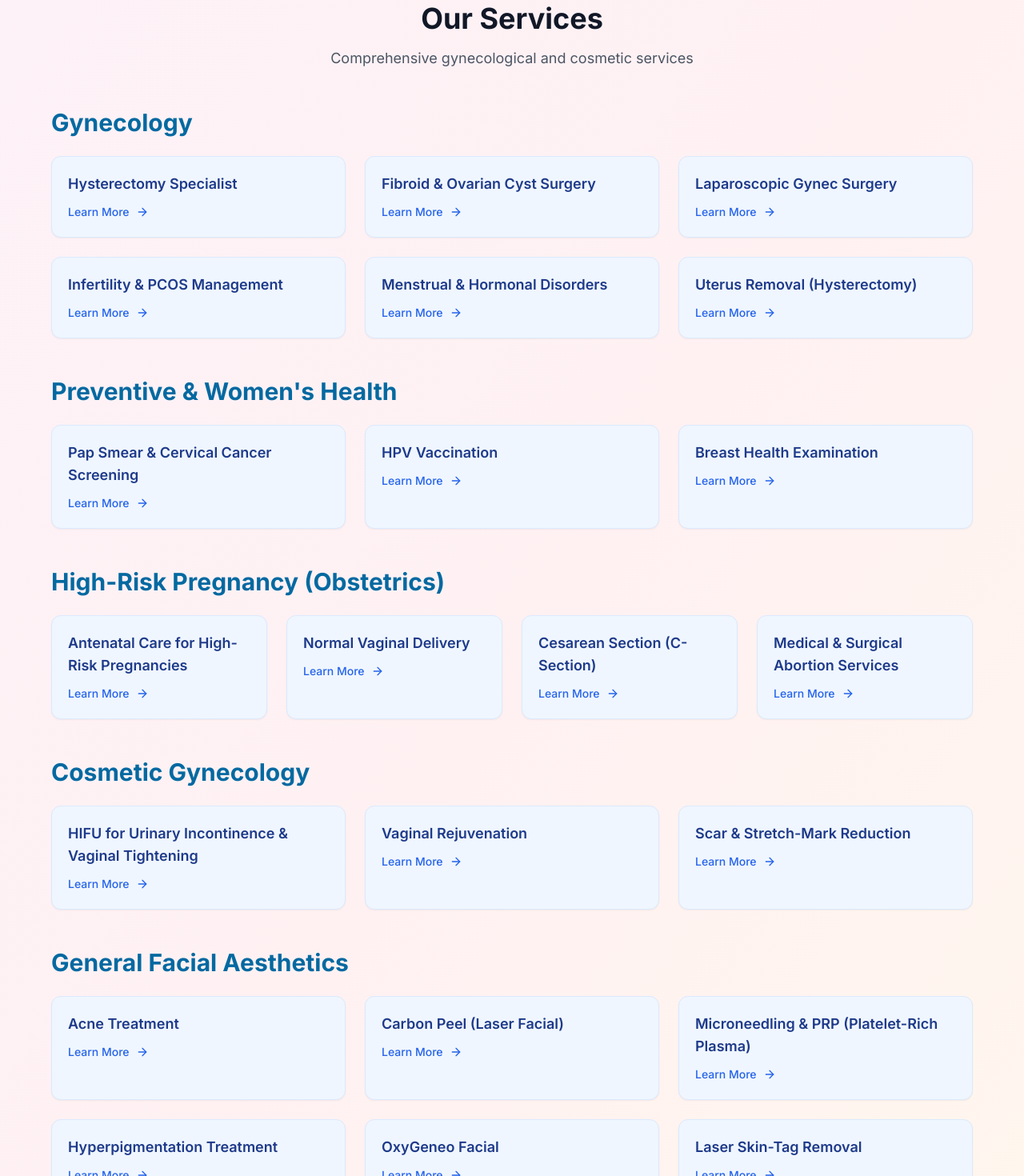
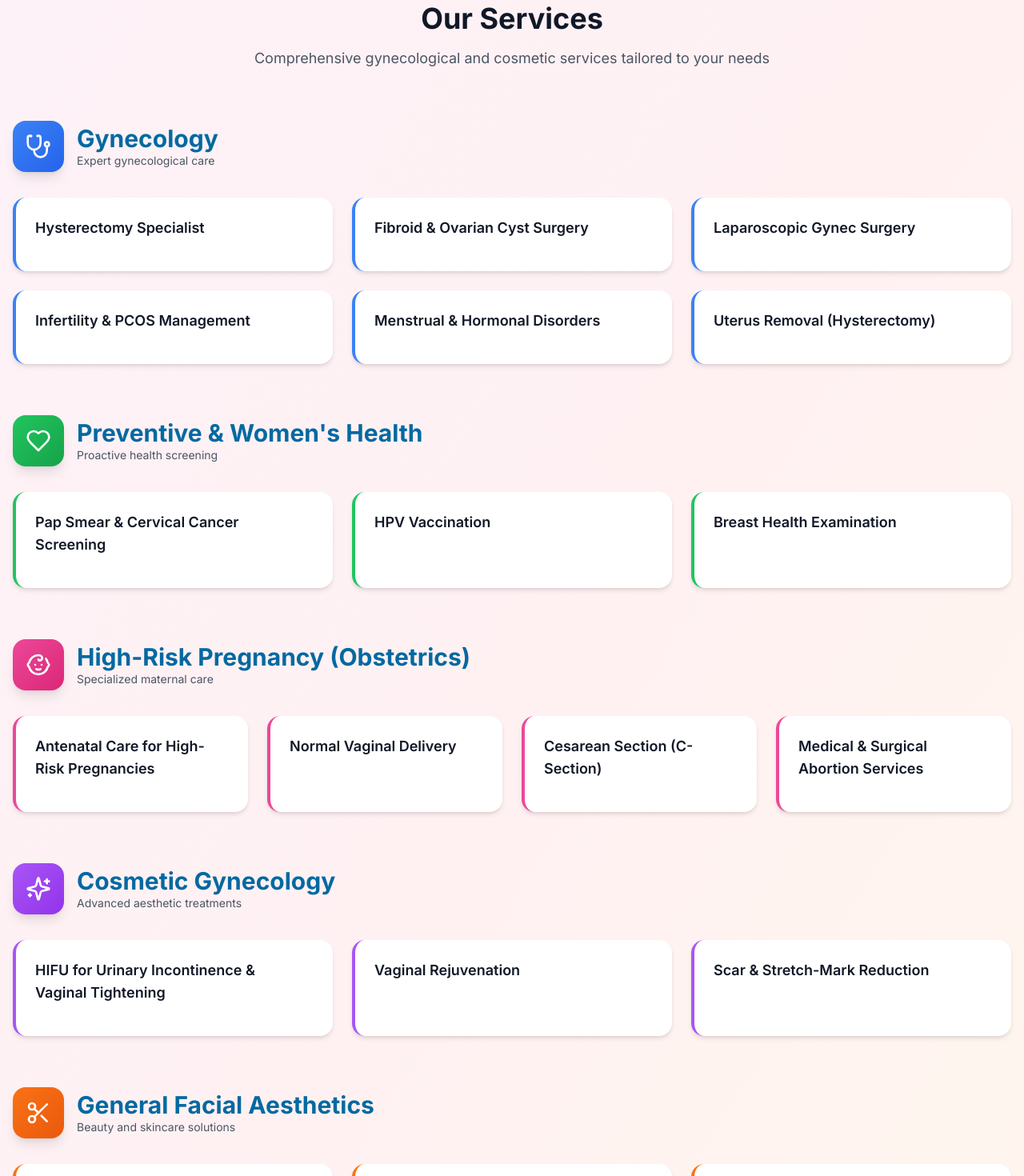
Before and after one commit to nidhishagrawal/dr-aparana-clinic, a Next.js app: page / in a window 1280 px wide. Shown: the part 1520-2990 px from the top of the page at 80% size. Built offline with nearby package versions, Linux system fonts and the light colour scheme.

Commit message:
file committed

```diff
--- a/app/page.tsx
+++ b/app/page.tsx
@@ -6,7 +6,7 @@ import StatsSection from './components/StatsSection'
 import BookAppointment from './components/BookAppointment'
 import VisionMission from './components/VisionMission'
 import PatientEducation from './components/PatientEducation'
-import { ArrowRight, Phone, MessageCircle, CheckCircle, Award, Users, Clock, Star, Quote, Baby } from 'lucide-react'
+import { ArrowRight, Phone, MessageCircle, CheckCircle, Award, Users, Clock, Star, Quote, Baby, Heart, Stethoscope, Sparkles, Scissors } from 'lucide-react'
 
 export const metadata: Metadata = {
   title: 'Dr. Aparana Ghosh - Best Gynecologist in Chembur, Mumbai | Expert Women\'s Health Care',
@@ -113,15 +113,23 @@ export default function Home() {
       {/* Services Overview */}
       <section className="py-20 bg-gradient-to-br from-pink-50 via-rose-50 to-orange-50">
         <div className="container mx-auto px-4">
-          <div className="text-center mb-12">
+          <div className="text-center mb-16">
             <h2 className="text-3xl md:text-4xl font-bold text-gray-900 mb-4">Our Services</h2>
-            <p className="text-lg text-gray-600">Comprehensive gynecological and cosmetic services</p>
+            <p className="text-lg text-gray-600 max-w-2xl mx-auto">Comprehensive gynecological and cosmetic services tailored to your needs</p>
           </div>
 
-          <div className="max-w-6xl mx-auto space-y-12">
+          <div className="max-w-7xl mx-auto space-y-16">
             {/* Gynecology */}
+            <div className="relative">
+              <div className="flex items-center gap-4 mb-8">
+                <div className="w-16 h-16 bg-gradient-to-br from-blue-500 to-blue-600 rounded-2xl flex items-center justify-center shadow-lg">
+                  <Stethoscope className="w-8 h-8 text-white" />
+                </div>
                 <div>
-              <h3 className="text-2xl md:text-3xl font-bold text-primary-700 mb-6">Gynecology</h3>
+                  <h3 className="text-2xl md:text-3xl font-bold text-primary-700">Gynecology</h3>
+                  <p className="text-gray-600 text-sm">Expert gynecological care</p>
+                </div>
+              </div>
               <div className="grid grid-cols-1 md:grid-cols-2 lg:grid-cols-3 gap-6">
                 {[
                   { name: 'Hysterectomy Specialist', href: '/services' },
@@ -134,22 +142,31 @@ export default function Home() {
                   <Link
                     key={index}
                     href={service.href}
-                    className="group p-5 bg-blue-50 rounded-xl shadow-sm hover:shadow-lg transition-all border border-blue-100 hover:border-blue-200"
+                    className="group relative p-6 bg-white rounded-2xl shadow-md hover:shadow-xl transition-all duration-300 border-l-4 border-blue-500 hover:border-blue-600 hover:-translate-y-1"
                   >
-                    <h4 className="text-lg font-semibold text-blue-900 group-hover:text-blue-700 transition-colors mb-2">
+                    <div className="flex items-start justify-between mb-3">
+                      <h4 className="text-lg font-semibold text-gray-900 group-hover:text-blue-600 transition-colors pr-2">
                         {service.name}
                       </h4>
-                    <span className="inline-flex items-center gap-2 text-sm font-medium text-blue-600 group-hover:gap-3 transition-all">
-                      Learn More <ArrowRight className="w-4 h-4" />
-                    </span>
+                      <ArrowRight className="w-5 h-5 text-blue-500 opacity-0 group-hover:opacity-100 transition-opacity flex-shrink-0" />
+                    </div>
+                    <div className="h-1 w-0 group-hover:w-full bg-gradient-to-r from-blue-500 to-blue-600 transition-all duration-300 rounded-full"></div>
                   </Link>
                 ))}
               </div>
             </div>
 
             {/* Preventive & Women's Health */}
+            <div className="relative">
+              <div className="flex items-center gap-4 mb-8">
+                <div className="w-16 h-16 bg-gradient-to-br from-green-500 to-green-600 rounded-2xl flex items-center justify-center shadow-lg">
+                  <Heart className="w-8 h-8 text-white" />
+                </div>
                 <div>
-              <h3 className="text-2xl md:text-3xl font-bold text-primary-700 mb-6">Preventive & Women&apos;s Health</h3>
+                  <h3 className="text-2xl md:text-3xl font-bold text-primary-700">Preventive & Women&apos;s Health</h3>
+                  <p className="text-gray-600 text-sm">Proactive health screening</p>
+                </div>
+              </div>
               <div className="grid grid-cols-1 md:grid-cols-2 lg:grid-cols-3 gap-6">
                 {[
                   { name: 'Pap Smear & Cervical Cancer Screening', href: '/services' },
@@ -159,22 +176,31 @@ export default function Home() {
                   <Link
                     key={index}
                     href={service.href}
-                    className="group p-5 bg-blue-50 rounded-xl shadow-sm hover:shadow-lg transition-all border border-blue-100 hover:border-blue-200"
+                    className="group relative p-6 bg-white rounded-2xl shadow-md hover:shadow-xl transition-all duration-300 border-l-4 border-green-500 hover:border-green-600 hover:-translate-y-1"
                   >
-                    <h4 className="text-lg font-semibold text-blue-900 group-hover:text-blue-700 transition-colors mb-2">
+                    <div className="flex items-start justify-between mb-3">
+                      <h4 className="text-lg font-semibold text-gray-900 group-hover:text-green-600 transition-colors pr-2">
                         {service.name}
                       </h4>
-                    <span className="inline-flex items-center gap-2 text-sm font-medium text-blue-600 group-hover:gap-3 transition-all">
-                      Learn More <ArrowRight className="w-4 h-4" />
-                    </span>
+                      <ArrowRight className="w-5 h-5 text-green-500 opacity-0 group-hover:opacity-100 transition-opacity flex-shrink-0" />
+                    </div>
+                    <div className="h-1 w-0 group-hover:w-full bg-gradient-to-r from-green-500 to-green-600 transition-all duration-300 rounded-full"></div>
                   </Link>
                 ))}
               </div>
             </div>
 
             {/* High-Risk Pregnancy (Obstetrics) */}
+            <div className="relative">
+              <div className="flex items-center gap-4 mb-8">
+                <div className="w-16 h-16 bg-gradient-to-br from-pink-500 to-pink-600 rounded-2xl flex items-center justify-center shadow-lg">
+                  <Baby className="w-8 h-8 text-white" />
+                </div>
                 <div>
-              <h3 className="text-2xl md:text-3xl font-bold text-primary-700 mb-6">High-Risk Pregnancy (Obstetrics)</h3>
+                  <h3 className="text-2xl md:text-3xl font-bold text-primary-700">High-Risk Pregnancy (Obstetrics)</h3>
+                  <p className="text-gray-600 text-sm">Specialized maternal care</p>
+                </div>
+              </div>
               <div className="grid grid-cols-1 md:grid-cols-2 lg:grid-cols-4 gap-6">
                 {[
                   { name: 'Antenatal Care for High-Risk Pregnancies', href: '/services' },
@@ -185,22 +211,31 @@ export default function Home() {
                   <Link
                     key={index}
                     href={service.href}
-                    className="group p-5 bg-blue-50 rounded-xl shadow-sm hover:shadow-lg transition-all border border-blue-100 hover:border-blue-200"
+                    className="group relative p-6 bg-white rounded-2xl shadow-md hover:shadow-xl transition-all duration-300 border-l-4 border-pink-500 hover:border-pink-600 hover:-translate-y-1"
                   >
-                    <h4 className="text-lg font-semibold text-blue-900 group-hover:text-blue-700 transition-colors mb-2">
+                    <div className="flex items-start justify-between mb-3">
+                      <h4 className="text-lg font-semibold text-gray-900 group-hover:text-pink-600 transition-colors pr-2">
                         {service.name}
                       </h4>
-                    <span className="inline-flex items-center gap-2 text-sm font-medium text-blue-600 group-hover:gap-3 transition-all">
-                      Learn More <ArrowRight className="w-4 h-4" />
-                    </span>
+                      <ArrowRight className="w-5 h-5 text-pink-500 opacity-0 group-hover:opacity-100 transition-opacity flex-shrink-0" />
+                    </div>
+                    <div className="h-1 w-0 group-hover:w-full bg-gradient-to-r from-pink-500 to-pink-600 transition-all duration-300 rounded-full"></div>
                   </Link>
                 ))}
               </div>
             </div>
 
             {/* Cosmetic Gynecology */}
+            <div className="relative">
+              <div className="flex items-center gap-4 mb-8">
+                <div className="w-16 h-16 bg-gradient-to-br from-purple-500 to-purple-600 rounded-2xl flex items-center justify-center shadow-lg">
+                  <Sparkles className="w-8 h-8 text-white" />
+                </div>
                 <div>
-              <h3 className="text-2xl md:text-3xl font-bold text-primary-700 mb-6">Cosmetic Gynecology</h3>
+                  <h3 className="text-2xl md:text-3xl font-bold text-primary-700">Cosmetic Gynecology</h3>
+                  <p className="text-gray-600 text-sm">Advanced aesthetic treatments</p>
+                </div>
+              </div>
               <div className="grid grid-cols-1 md:grid-cols-2 lg:grid-cols-3 gap-6">
                 {[
                   { name: 'HIFU for Urinary Incontinence & Vaginal Tightening', href: '/services' },
@@ -210,22 +245,31 @@ export default function Home() {
                   <Link
                     key={index}
                     href={service.href}
-                    className="group p-5 bg-blue-50 rounded-xl shadow-sm hover:shadow-lg transition-all border border-blue-100 hover:border-blue-200"
+                    className="group relative p-6 bg-white rounded-2xl shadow-md hover:shadow-xl transition-all duration-300 border-l-4 border-purple-500 hover:border-purple-600 hover:-translate-y-1"
                   >
-                    <h4 className="text-lg font-semibold text-blue-900 group-hover:text-blue-700 transition-colors mb-2">
+                    <div className="flex items-start justify-between mb-3">
+                      <h4 className="text-lg font-semibold text-gray-900 group-hover:text-purple-600 transition-colors pr-2">
                         {service.name}
                       </h4>
-                    <span className="inline-flex items-center gap-2 text-sm font-medium text-blue-600 group-hover:gap-3 transition-all">
-                      Learn More <ArrowRight className="w-4 h-4" />
-                    </span>
+                      <ArrowRight className="w-5 h-5 text-purple-500 opacity-0 group-hover:opacity-100 transition-opacity flex-shrink-0" />
+                    </div>
+                    <div className="h-1 w-0 group-hover:w-full bg-gradient-to-r from-purple-500 to-purple-600 transition-all duration-300 rounded-full"></div>
                   </Link>
                 ))}
               </div>
             </div>
 
             {/* General Facial Aesthetics */}
+            <div className="relative">
+              <div className="flex items-center gap-4 mb-8">
+                <div className="w-16 h-16 bg-gradient-to-br from-orange-500 to-orange-600 rounded-2xl flex items-center justify-center shadow-lg">
+                  <Scissors className="w-8 h-8 text-white" />
+                </div>
                 <div>
-              <h3 className="text-2xl md:text-3xl font-bold text-primary-700 mb-6">General Facial Aesthetics</h3>
+                  <h3 className="text-2xl md:text-3xl font-bold text-primary-700">General Facial Aesthetics</h3>
+                  <p className="text-gray-600 text-sm">Beauty and skincare solutions</p>
+                </div>
+              </div>
               <div className="grid grid-cols-1 md:grid-cols-2 lg:grid-cols-3 gap-6">
                 {[
                   { name: 'Acne Treatment', href: '/services' },
@@ -239,26 +283,27 @@ export default function Home() {
                   <Link
                     key={index}
                     href={service.href}
-                    className="group p-5 bg-blue-50 rounded-xl shadow-sm hover:shadow-lg transition-all border border-blue-100 hover:border-blue-200"
+                    className="group relative p-6 bg-white rounded-2xl shadow-md hover:shadow-xl transition-all duration-300 border-l-4 border-orange-500 hover:border-orange-600 hover:-translate-y-1"
                   >
-                    <h4 className="text-lg font-semibold text-blue-900 group-hover:text-blue-700 transition-colors mb-2">
+                    <div className="flex items-start justify-between mb-3">
+                      <h4 className="text-lg font-semibold text-gray-900 group-hover:text-orange-600 transition-colors pr-2">
                         {service.name}
                       </h4>
-                    <span className="inline-flex items-center gap-2 text-sm font-medium text-blue-600 group-hover:gap-3 transition-all">
-                      Learn More <ArrowRight className="w-4 h-4" />
-                    </span>
+                      <ArrowRight className="w-5 h-5 text-orange-500 opacity-0 group-hover:opacity-100 transition-opacity flex-shrink-0" />
+                    </div>
+                    <div className="h-1 w-0 group-hover:w-full bg-gradient-to-r from-orange-500 to-orange-600 transition-all duration-300 rounded-full"></div>
                   </Link>
                 ))}
               </div>
             </div>
           </div>
 
-          <div className="text-center mt-12">
+          <div className="text-center mt-16">
             <Link
               href="/services"
-              className="inline-flex items-center gap-2 px-6 py-3 bg-primary-600 text-white rounded-full hover:bg-primary-700 transition-all font-medium"
+              className="inline-flex items-center gap-2 px-8 py-4 bg-gradient-to-r from-primary-600 to-primary-700 text-white rounded-full hover:from-primary-700 hover:to-primary-800 transition-all font-medium shadow-lg hover:shadow-xl"
             >
-              View All Services <ArrowRight className="w-4 h-4" />
+              View All Services <ArrowRight className="w-5 h-5" />
             </Link>
           </div>
         </div>
```
Lines whose indentation alone changed are shown as unchanged.
